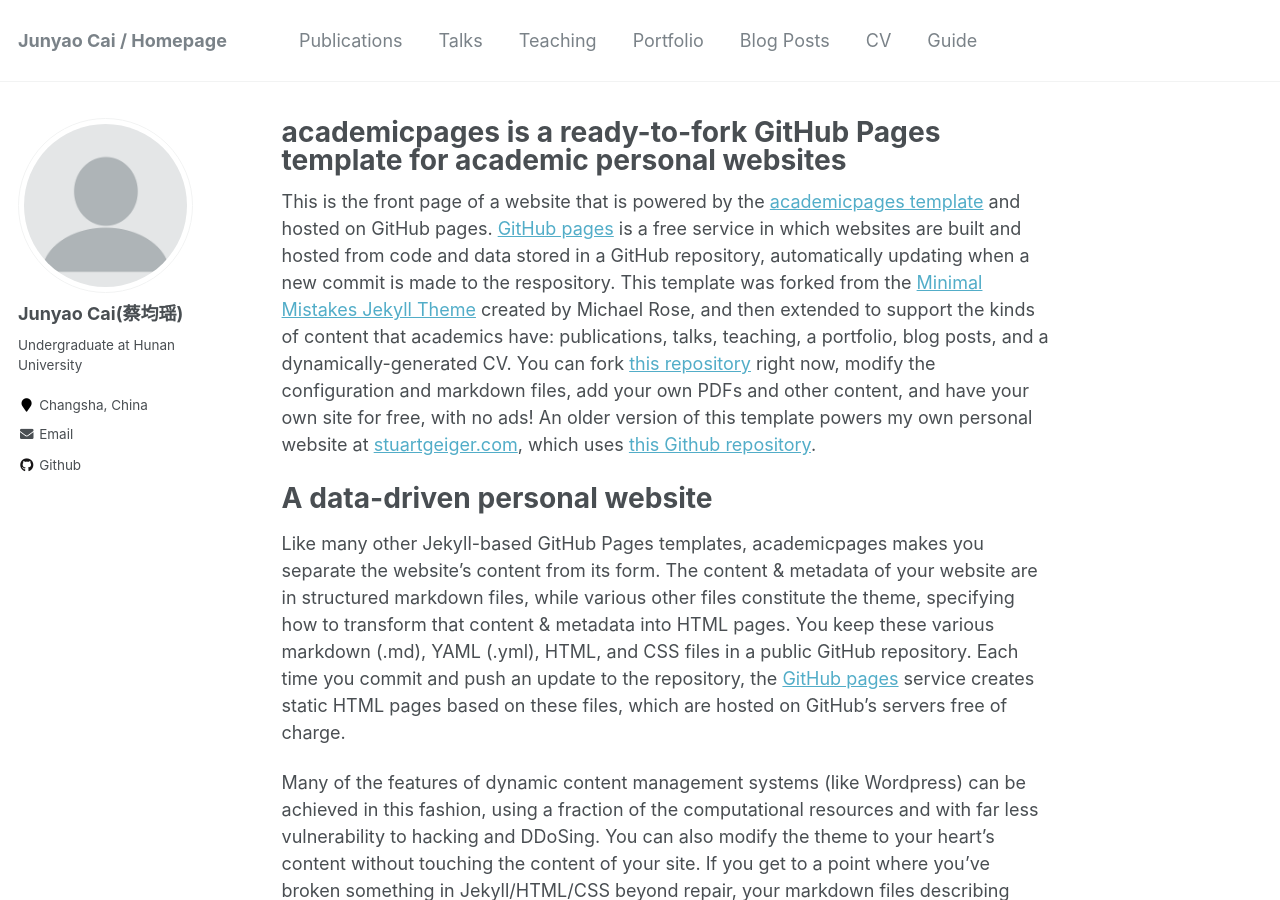
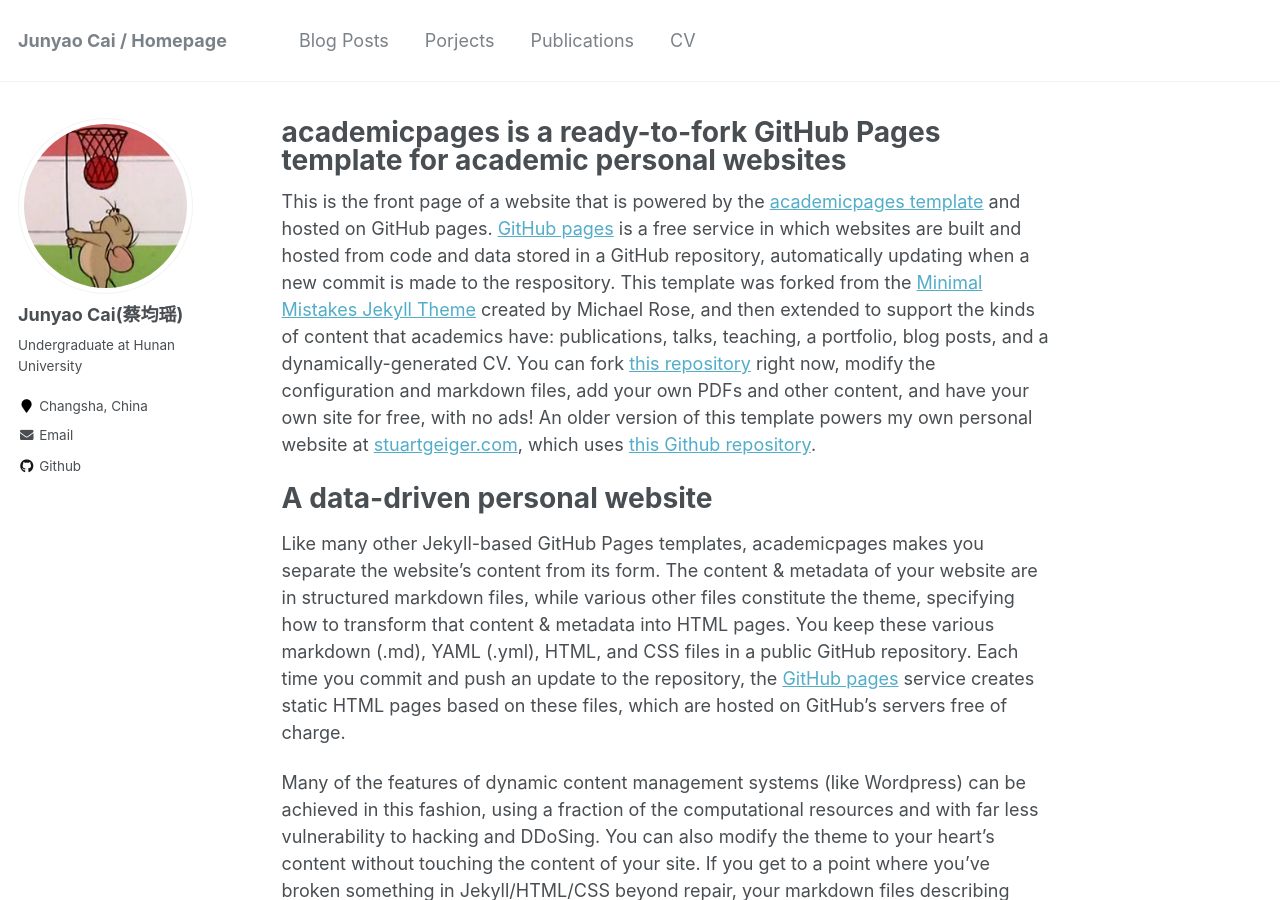
Before and after one commit to JunyaoCai/JunyaoCai.github.io, a Jekyll site: the page built from _pages/about.md, in a window 1280 px wide and 900 px high. Built offline with Jekyll 4.4.1, drawn with Linux system fonts in a browser that asks for light colours.

Commit message:
navigation

```diff
--- a/_config.yml
+++ b/_config.yml
@@ -81,7 +81,7 @@ analytics:
 # Site Author
 author:
   name             : "Junyao Cai(蔡均瑶)"
-  avatar           : "profile.png"
+  avatar           : "IMG_0772.png"
   bio              : "Undergraduate at Hunan University"
   location         : "Changsha, China"
   employer         :
--- a/_data/navigation.yml
+++ b/_data/navigation.yml
@@ -1,22 +1,23 @@
 # main links links
 main:
-  - title: "Publications"
-    url: /publications/
 
-  - title: "Talks"
-    url: /talks/
+#  - title: "Talks"
+#    url: /talks/
 
-  - title: "Teaching"
-    url: /teaching/
-
-  - title: "Portfolio"
-    url: /portfolio/
+#  - title: "Teaching"
+#    url: /teaching/
 
   - title: "Blog Posts"
     url: /year-archive/
 
+  - title: "Porjects"
+    url: /porjects/
+
+  - title: "Publications"
+    url: /publications/
+
   - title: "CV"
     url: /cv/
 
-  - title: "Guide"
-    url: /markdown/
+# - title: "Guide"
+#    url: /markdown/
```
Also changed, not shown: images/IMG_0772.png (added), 1 other file.
